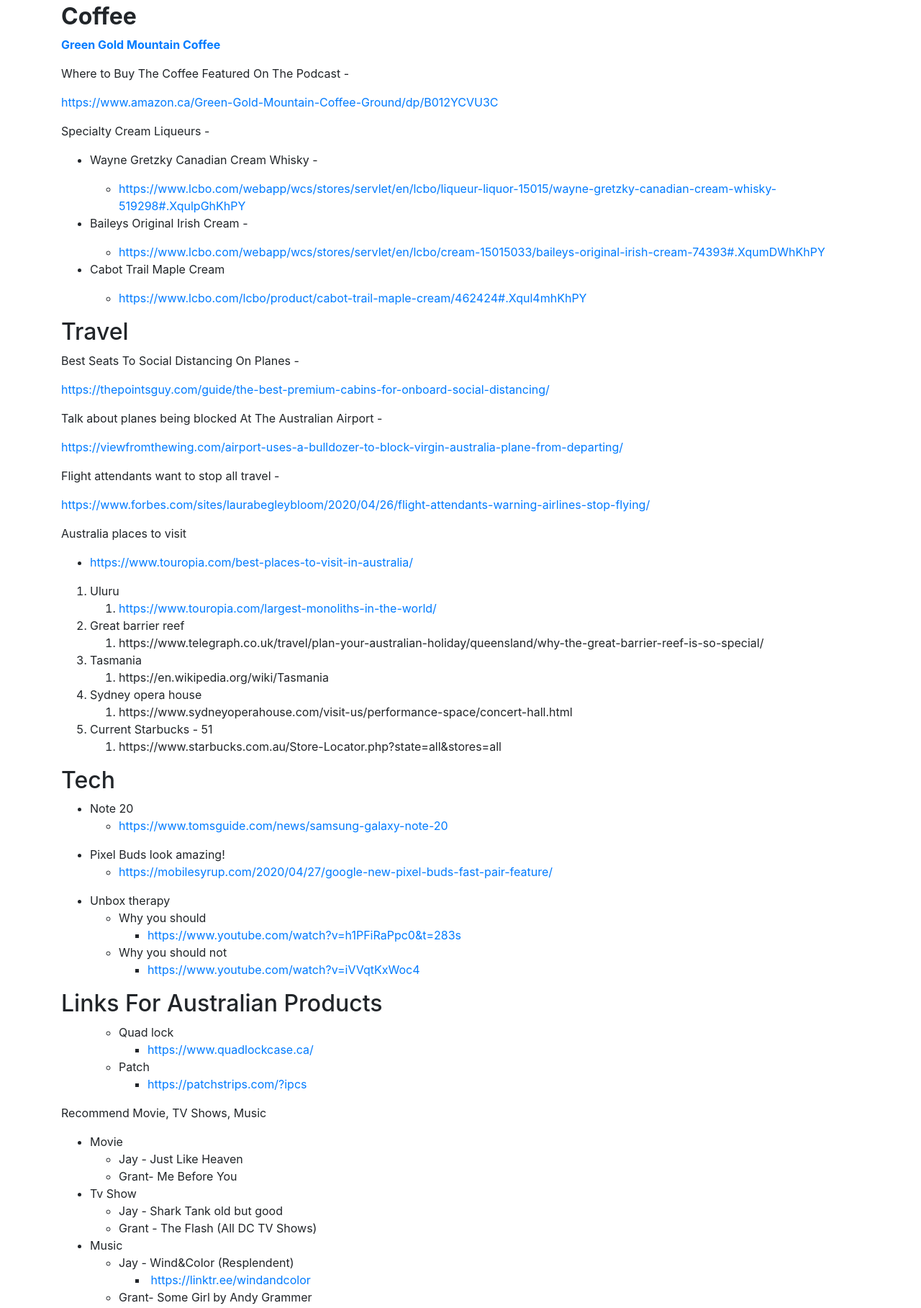
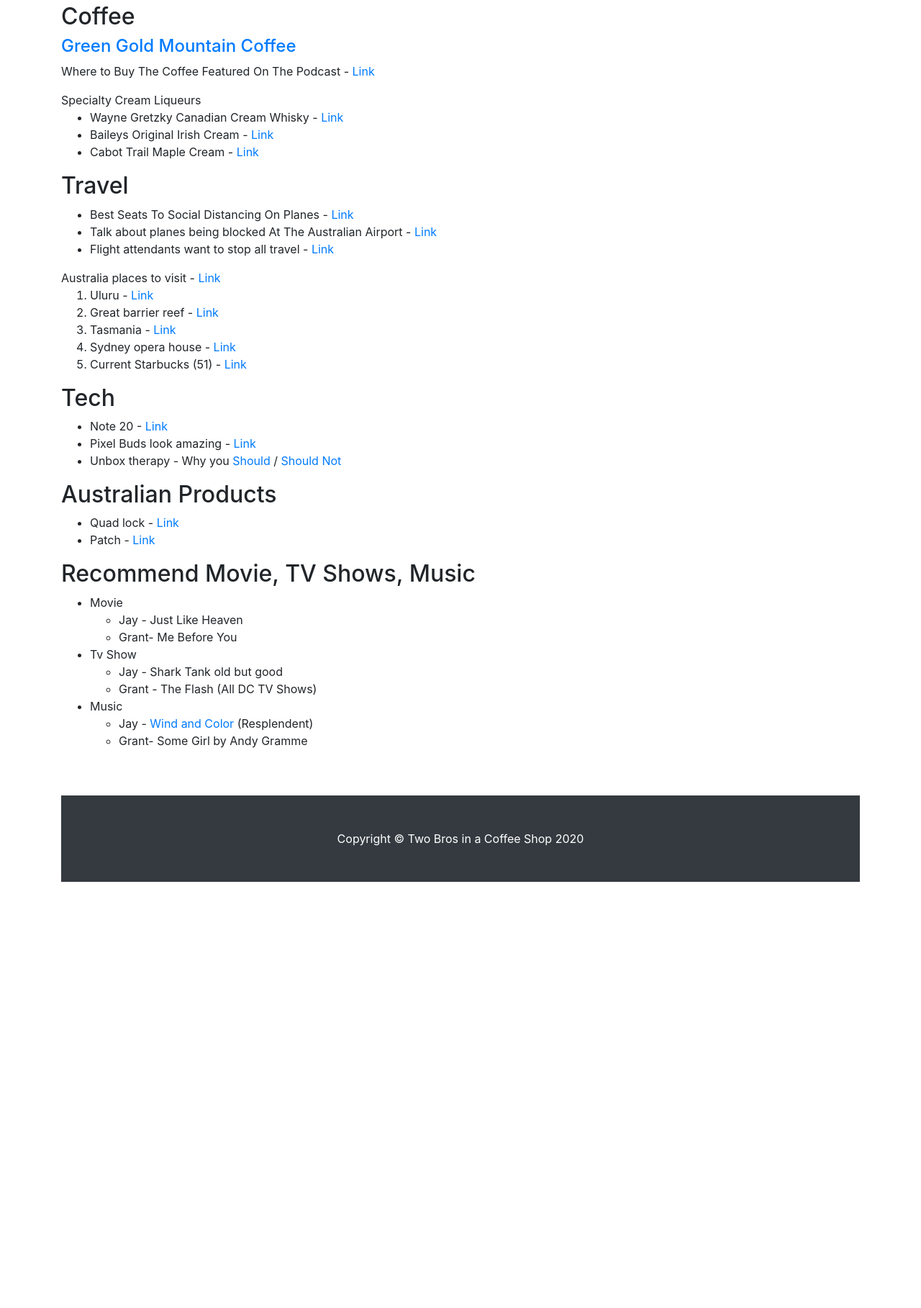
Before and after one commit to TBIACS/TBIACS.github.io, a plain HTML site: page links.html in a window 1280 px wide. Shown: the part 1832-3649 px from the top of the page at 72% size. After the commit the page ends 3057 px from the top, so only its background shows below. Drawn offline with nearby package versions, Linux system fonts and the light colour scheme; a web font is replaced by a local one.

Commit message:
EP 14 - Update Links

```diff
--- a/links.html
+++ b/links.html
@@ -159,122 +159,56 @@
         <div class="row">
             <div class="col-md-12 mb-5">
                 <h1><strong>Episode 14</strong></h1>
-                <h2><strong>Coffee</strong></h2>
-                <p><a href="https://www.vikingstlucia.com/"><strong>Green Gold Mountain Coffee</strong></a></p>
-                <p>Where to Buy The Coffee Featured On The Podcast -&nbsp;</p>
-                <p><a href="https://www.amazon.ca/Green-Gold-Mountain-Coffee-Ground/dp/B012YCVU3C">https://www.amazon.ca/Green-Gold-Mountain-Coffee-Ground/dp/B012YCVU3C</a></p>
-                <p>Specialty Cream Liqueurs -</p>
+                <h2>Coffee</h2>
+                <h4><a href="https://www.vikingstlucia.com/" target="_blank" rel="noopener">Green Gold Mountain Coffee</a></h4>
+                <p>Where to Buy The Coffee Featured On The Podcast -&nbsp;<a href="https://www.amazon.ca/Green-Gold-Mountain-Coffee-Ground/dp/B012YCVU3C" target="_blank" rel="noopener">Link</a> </p>
+                Specialty Cream Liqueurs
                 <ul>
-                    <li>
-                        <p>Wayne Gretzky Canadian Cream Whisky -&nbsp;</p>
-                    </li>
-                    <ul>
-                        <li><a href="https://www.lcbo.com/webapp/wcs/stores/servlet/en/lcbo/liqueur-liquor-15015/wayne-gretzky-canadian-cream-whisky-519298#.XqulpGhKhPY">https://www.lcbo.com/webapp/wcs/stores/servlet/en/lcbo/liqueur-liquor-15015/wayne-gretzky-canadian-cream-whisky-519298#.XqulpGhKhPY</a></li>
-                    </ul>
-                    <li>
-                        <p>Baileys Original Irish Cream -&nbsp;</p>
-                    </li>
-                    <ul>
-                        <li><a href="https://www.lcbo.com/webapp/wcs/stores/servlet/en/lcbo/cream-15015033/baileys-original-irish-cream-74393#.XqumDWhKhPY">https://www.lcbo.com/webapp/wcs/stores/servlet/en/lcbo/cream-15015033/baileys-original-irish-cream-74393#.XqumDWhKhPY</a></li>
-                    </ul>
-                    <li>
-                        <p>Cabot Trail Maple Cream</p>
-                    </li>
-                    <ul>
-                        <li><a href="https://www.lcbo.com/lcbo/product/cabot-trail-maple-cream/462424#.Xqul4mhKhPY">https://www.lcbo.com/lcbo/product/cabot-trail-maple-cream/462424#.Xqul4mhKhPY</a></li>
-                    </ul>
+                    <li>Wayne Gretzky Canadian Cream Whisky -&nbsp;<a href="https://www.lcbo.com/webapp/wcs/stores/servlet/en/lcbo/liqueur-liquor-15015/wayne-gretzky-canadian-cream-whisky-519298#.XqulpGhKhPY" target="_blank" rel="noopener">Link</a></li>
+                    <li>Baileys Original Irish Cream -&nbsp;<a href="https://www.lcbo.com/webapp/wcs/stores/servlet/en/lcbo/cream-15015033/baileys-original-irish-cream-74393#.XqumDWhKhPY" target="_blank" rel="noopener">Link</a></li>
+                    <li>Cabot Trail Maple Cream - <a href="https://www.lcbo.com/lcbo/product/cabot-trail-maple-cream/462424#.Xqul4mhKhPY" target="_blank" rel="noopener">Link</a></li>
                 </ul>
                 <h2>Travel</h2>
-                <p>Best Seats To Social Distancing On Planes -&nbsp;</p>
-                <p><a href="https://thepointsguy.com/guide/the-best-premium-cabins-for-onboard-social-distancing/">https://thepointsguy.com/guide/the-best-premium-cabins-for-onboard-social-distancing/</a></p>
-                <p>Talk about planes being blocked At The Australian Airport -&nbsp;</p>
-                <p><a href="https://viewfromthewing.com/airport-uses-a-bulldozer-to-block-virgin-australia-plane-from-departing/">https://viewfromthewing.com/airport-uses-a-bulldozer-to-block-virgin-australia-plane-from-departing/</a></p>
-                <p>Flight attendants want to stop all travel -&nbsp;</p>
-                <p><a href="https://www.forbes.com/sites/laurabegleybloom/2020/04/26/flight-attendants-warning-airlines-stop-flying/">https://www.forbes.com/sites/laurabegleybloom/2020/04/26/flight-attendants-warning-airlines-stop-flying/</a></p>
-                <p>Australia places to visit&nbsp;</p>
                 <ul>
-                    <li><a href="https://www.touropia.com/best-places-to-visit-in-australia/">https://www.touropia.com/best-places-to-visit-in-australia/</a></li>
+                    <li>Best Seats To Social Distancing On Planes -&nbsp;<a href="https://thepointsguy.com/guide/the-best-premium-cabins-for-onboard-social-distancing/" target="_blank" rel="noopener">Link</a></li>
+                    <li>Talk about planes being blocked At The Australian Airport -&nbsp;<a href="https://viewfromthewing.com/airport-uses-a-bulldozer-to-block-virgin-australia-plane-from-departing/" target="_blank" rel="noopener">Link</a></li>
+                    <li>Flight attendants want to stop all travel -&nbsp;<a href="https://www.forbes.com/sites/laurabegleybloom/2020/04/26/flight-attendants-warning-airlines-stop-flying/" target="_blank" rel="noopener">Link</a></li>
                 </ul>
+                Australia places to visit -&nbsp;<a href="https://www.touropia.com/best-places-to-visit-in-australia/" target="_blank" rel="noopener">Link</a>
                 <ol>
-                    <li>Uluru</li>
-                    <ol>
-                        <li><a href="https://www.touropia.com/largest-monoliths-in-the-world/">https://www.touropia.com/largest-monoliths-in-the-world/</a></li>
-                    </ol>
-                    <li>Great barrier reef&nbsp;</li>
-                    <ol>
-                        <li>https://www.telegraph.co.uk/travel/plan-your-australian-holiday/queensland/why-the-great-barrier-reef-is-so-special/</li>
-                    </ol>
-                    <li>Tasmania</li>
-                    <ol>
-                        <li>https://en.wikipedia.org/wiki/Tasmania</li>
-                    </ol>
-                    <li>Sydney opera house&nbsp;</li>
-                    <ol>
-                        <li>https://www.sydneyoperahouse.com/visit-us/performance-space/concert-hall.html</li>
-                    </ol>
-                    <li>Current Starbucks - 51&nbsp;</li>
-                    <ol>
-                        <li>https://www.starbucks.com.au/Store-Locator.php?state=all&amp;stores=all</li>
-                    </ol>
+                    <li>Uluru - <a href="https://www.touropia.com/largest-monoliths-in-the-world/" target="_blank" rel="noopener">Link</a></li>
+                    <li>Great barrier reef -&nbsp;<a href="https://www.telegraph.co.uk/travel/plan-your-australian-holiday/queensland/why-the-great-barrier-reef-is-so-special/" target="_blank" rel="noopener">Link</a></li>
+                    <li>Tasmania -&nbsp;<a href="https://en.wikipedia.org/wiki/Tasmania" target="_blank" rel="noopener">Link</a></li>
+                    <li>Sydney opera house -&nbsp;<a href="https://www.sydneyoperahouse.com/visit-us/performance-space/concert-hall.html" target="_blank" rel="noopener">Link</a></li>
+                    <li>Current Starbucks (51) -&nbsp;<a href="https://www.starbucks.com.au/Store-Locator.php?state=all&amp;stores=all" target="_blank" rel="noopener">Link</a></li>
                 </ol>
                 <h2>Tech</h2>
                 <ul>
-                    <li>Note 20</li>
+                    <li>Note 20 - <a href="https://www.tomsguide.com/news/samsung-galaxy-note-20" target="_blank" rel="noopener">Link</a></li>
+                    <li>Pixel Buds look amazing -&nbsp;<a href="https://mobilesyrup.com/2020/04/27/google-new-pixel-buds-fast-pair-feature/" target="_blank" rel="noopener">Link</a></li>
+                    <li>Unbox therapy - Why you&nbsp;<a href="https://www.youtube.com/watch?v=h1PFiRaPpc0&amp;t=283s" target="_blank" rel="noopener">Should</a>&nbsp;/&nbsp;<a href="https://www.youtube.com/watch?v=iVVqtKxWoc4" target="_blank" rel="noopener">Should Not</a></li>
+                </ul>
+                <h2>Australian Products</h2>
+                <ul>
+                    <li>Quad lock - <a href="https://www.quadlockcase.ca/" target="_blank" rel="noopener">Link</a></li>
+                    <li>Patch -&nbsp;<a href="https://patchstrips.com/?ipcs" target="_blank" rel="noopener">Link</a></li>
+                </ul>
+                <h2>Recommend Movie, TV Shows, Music&nbsp;</h2>
+                <ul>
+                    <li>Movie</li>
                     <ul>
-                        <li><a href="https://www.tomsguide.com/news/samsung-galaxy-note-20">https://www.tomsguide.com/news/samsung-galaxy-note-20</a></li>
-                    </ul>
-                </ul>
-                <ul>
-                    <li>Pixel Buds look amazing!</li>
-                    <ul>
-                        <li><a href="https://mobilesyrup.com/2020/04/27/google-new-pixel-buds-fast-pair-feature/">https://mobilesyrup.com/2020/04/27/google-new-pixel-buds-fast-pair-feature/</a></li>
-                    </ul>
-                </ul>
-                <ul>
-                    <li>Unbox therapy&nbsp;</li>
-                    <ul>
-                        <li>Why you should</li>
-                        <ul>
-                            <li><a href="https://www.youtube.com/watch?v=h1PFiRaPpc0&amp;t=283s">https://www.youtube.com/watch?v=h1PFiRaPpc0&amp;t=283s</a></li>
-                        </ul>
-                        <li>Why you should not&nbsp;</li>
-                        <ul>
-                            <li><a href="https://www.youtube.com/watch?v=iVVqtKxWoc4">https://www.youtube.com/watch?v=iVVqtKxWoc4</a></li>
-                        </ul>
-                    </ul>
-                </ul>
-                <h2>Links For Australian Products&nbsp;</h2>
-                <ul>
-                    <ul>
-                        <li>Quad lock&nbsp;</li>
-                        <ul>
-                            <li><a href="https://www.quadlockcase.ca/">https://www.quadlockcase.ca/</a></li>
-                        </ul>
-                        <li>Patch&nbsp;</li>
-                        <ul>
-                            <li><a href="https://patchstrips.com/?ipcs">https://patchstrips.com/?ipcs</a></li>
-                        </ul>
-                    </ul>
-                </ul>
-                <p>Recommend Movie, TV Shows, Music&nbsp;</p>
-                <ul>
-                    <li>Movie&nbsp;</li>
-                    <ul>
-                        <li>Jay - Just Like Heaven&nbsp;</li>
-                        <li>Grant- Me Before You&nbsp;</li>
+                        <li>Jay - Just Like Heaven</li>
+                        <li>Grant- Me Before You</li>
                     </ul>
                     <li>Tv Show&nbsp;</li>
                     <ul>
-                        <li>Jay - Shark Tank old but good&nbsp;</li>
-                        <li>Grant - The Flash (All DC TV Shows)&nbsp;</li>
+                        <li>Jay - Shark Tank old but good</li>
+                        <li>Grant - The Flash (All DC TV Shows)</li>
                     </ul>
-                    <li>Music&nbsp;</li>
+                    <li>Music</li>
                     <ul>
-                        <li>Jay - Wind&amp;Color (Resplendent)</li>
-                        <ul>
-                            <li>&nbsp;<a href="https://linktr.ee/windandcolor">https://linktr.ee/windandcolor</a></li>
-                        </ul>
-                        <li>Grant- Some Girl by Andy Grammer</li>
+                        <li>Jay -&nbsp;<a href="https://linktr.ee/windandcolor" target="_blank" rel="noopener">Wind and Color</a> (Resplendent)</li>
+                        <li>Grant- Some Girl by Andy Gramme</li>
                     </ul>
                 </ul>
             </div>
```
